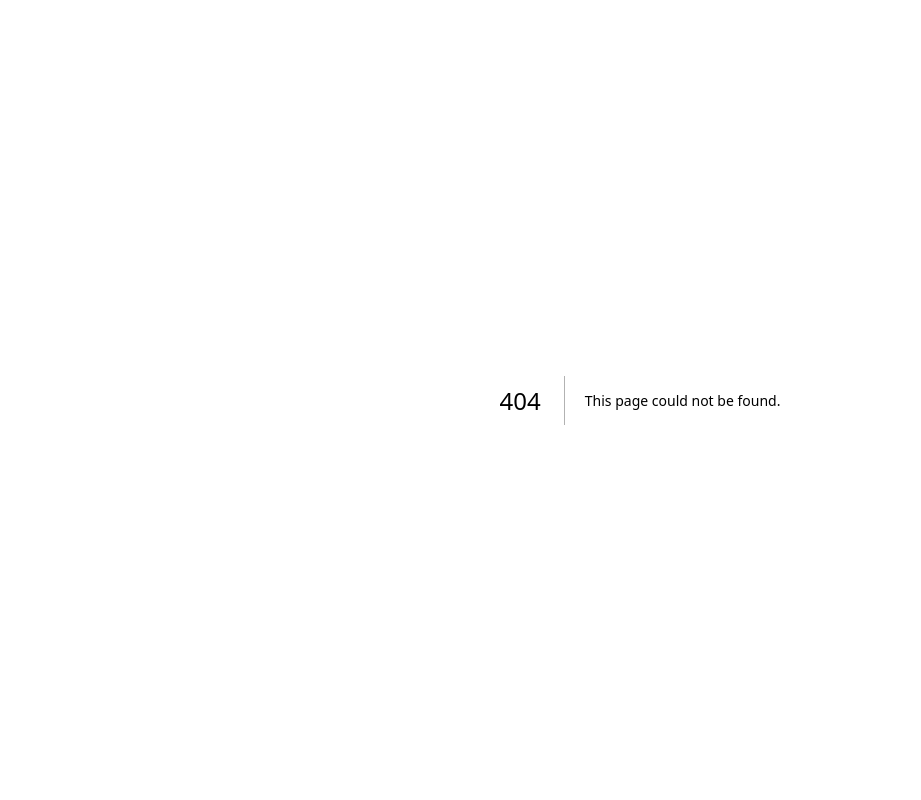
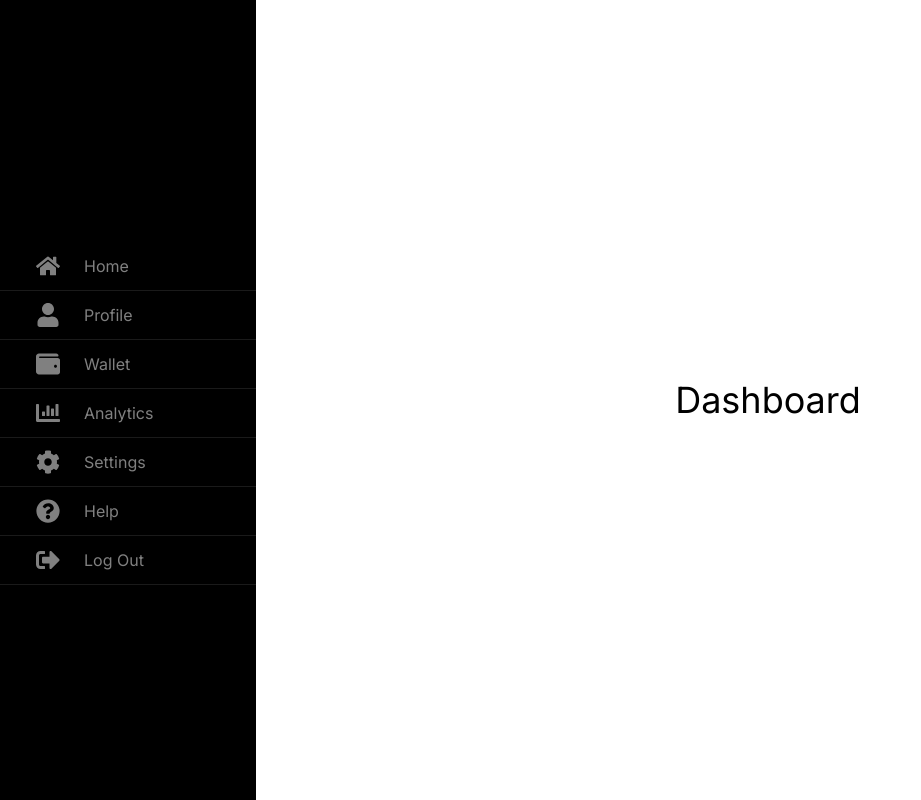
Before and after one commit to ShanAli0640/budgeting-app, a Next.js app in the folder wealth-wave/: page /dashboard in a window 1280 px wide. Before the commit this address had no page. Shown: the whole page, without its empty margins (0-921 px from the left). Built offline with nearby package versions, Linux system fonts and the light colour scheme.

Commit message:
added templates and sidebar

```diff
--- /dev/null
+++ b/wealth-wave/src/app/(main)/dashboard/page.tsx
@@ -0,0 +1,6 @@
+import React from 'react'
+import TemplatePage from '../../../components/templatePage'
+
+export default function HomePage() {
+  return <TemplatePage title="Dashboard" />
+}
--- a/wealth-wave/src/app/(main)/login/page.tsx
+++ b/wealth-wave/src/app/(main)/login/page.tsx
@@ -1,6 +1,17 @@
+import Link from 'next/link';
 
 export default function Login(){
     return(
-        <p> howdy </p>
+        <div className="flex items-center justify-center min-h-screen bg-gray-100">
+        <div className="text-center">
+          <h1 className="text-5xl font-bold text-gray-800 mb-6">Welcome to BudgetBuddy</h1>
+          <p className="text-lg text-gray-600 mb-8">Your smart way to manage your finances effortlessly.</p>
+          <Link href="/dashboard" passHref>
+            <button className="px-6 py-3 bg-blue-600 text-white font-semibold rounded-lg shadow-md hover:bg-blue-700 transition duration-300">
+              Login
+            </button>
+          </Link>
+        </div>
+      </div>
     )
 }
--- a/wealth-wave/src/app/globals.css
+++ b/wealth-wave/src/app/globals.css
@@ -1,33 +1,3 @@
 @tailwind base;
 @tailwind components;
 @tailwind utilities;
-
-:root {
-  --foreground-rgb: 0, 0, 0;
-  --background-start-rgb: 214, 219, 220;
-  --background-end-rgb: 255, 255, 255;
-}
-
-@media (prefers-color-scheme: dark) {
-  :root {
-    --foreground-rgb: 255, 255, 255;
-    --background-start-rgb: 0, 0, 0;
-    --background-end-rgb: 0, 0, 0;
-  }
-}
-
-body {
-  color: rgb(var(--foreground-rgb));
-  background: linear-gradient(
-      to bottom,
-      transparent,
-      rgb(var(--background-end-rgb))
-    )
-    rgb(var(--background-start-rgb));
-}
-
-@layer utilities {
-  .text-balance {
-    text-wrap: balance;
-  }
-}
--- /dev/null
+++ b/wealth-wave/src/components/Layout/index.tsx
@@ -0,0 +1,20 @@
+import React, { useState } from 'react'
+import Sidebar from './sidebar';
+
+interface LayoutProps {
+    children: React.ReactNode;
+}
+
+export default function Layout({ children }: LayoutProps) {
+    return (
+        <div className="min-h-screen">
+            <div className="flex">
+
+                <Sidebar/>
+                <div className="flex flex-col flex-grow w-screen md:w-full min-h-screen">
+                    {children}
+                </div>
+            </div>
+        </div>
+    )
+}
--- /dev/null
+++ b/wealth-wave/src/components/Layout/sidebar.tsx
@@ -0,0 +1,87 @@
+import React from 'react';
+import Link from 'next/link';
+import { FaHome, FaWallet, FaUser, FaCog, FaQuestionCircle, FaChartBar, FaSignOutAlt } from "react-icons/fa";
+import logo from '../../img/logo.svg';
+
+interface MenuItemProps {
+    icon: JSX.Element;
+    name: string;
+    route: string;
+}
+
+export default function Sidebar() {
+    // Define our base class
+    const className = "bg-black w-14 hover:w-80 transition-all duration-500 ease-in-out fixed md:static top-0 bottom-0 left-0 z-40";
+
+    const MenuItem: React.FC<MenuItemProps> = ({ icon, name, route }) => {
+        // Highlight menu item based on currently displayed route
+        let colorClass = "text-white/50 hover:text-white";
+        const currentPath = typeof window !== 'undefined' ? window.location.pathname : '';
+
+        if (currentPath === route){
+            colorClass = "text-white";
+        }
+
+        return (
+            <Link
+                href={route}
+                className={`flex gap-1 [&>*]:my-auto text-md pl-6 py-3 border-b-[1px] border-b-white/10 ${colorClass}`}
+            >
+                <div className="text-2xl flex [&>*]:mx-auto w-12"> {/* Adjusted icon size here */}
+                    {icon}
+                </div>
+                <div className="pl-2">{name}</div>
+            </Link>
+        )
+    }
+
+    return (
+        <>
+            <div className={`${className}`}>
+                <div className="p-2 flex">
+                    <Link href="/">
+                        {/*eslint-disable-next-line*/}
+                        <img src={logo.src} alt="Company Logo" width={300} height={300} />
+                    </Link>
+                </div>
+                <div className="flex flex-col">
+                    <MenuItem
+                        name="Home"
+                        route="/"
+                        icon={<FaHome />}
+                    />
+                    <MenuItem
+                        name=" Profile"
+                        route="/profile"
+                        icon={<FaUser />}
+                    />
+                    <MenuItem
+                        name="Wallet"
+                        route="/wallet"
+                        icon={<FaWallet />}
+                    />
+                    <MenuItem
+                        name="Analytics"
+                        route="/analytics"
+                        icon={<FaChartBar />}
+                    />
+                    <MenuItem
+                        name="Settings"
+                        route="/setting"
+                        icon={<FaCog />}
+                    />
+                    <MenuItem
+                        name="Help"
+                        route="/help"
+                        icon={<FaQuestionCircle />}
+                    />
+                    <MenuItem
+                        name="Log Out"
+                        route="/logout"
+                        icon={<FaSignOutAlt />}
+                    />
+                </div>
+            </div>
+        </>
+    )
+}
--- /dev/null
+++ b/wealth-wave/src/components/templatePage.tsx
@@ -0,0 +1,18 @@
+import React from 'react';
+import Layout from './Layout/index';
+
+interface TemplatePageProps {
+    title: string;
+}
+
+export default function TemplatePage({ title }: TemplatePageProps): JSX.Element {
+    return (
+        <Layout>
+            <div className="min-h-screen flex flex-col">
+                <div className="m-auto">
+                    <h1 className="text-4xl">{title}</h1>
+                </div>
+            </div>
+        </Layout>
+    );
+}
```
Also changed, not shown: wealth-wave/src/app/(main)/login/loginPage.tailwind.css (deleted), wealth-wave/src/img/logo.svg (added).
